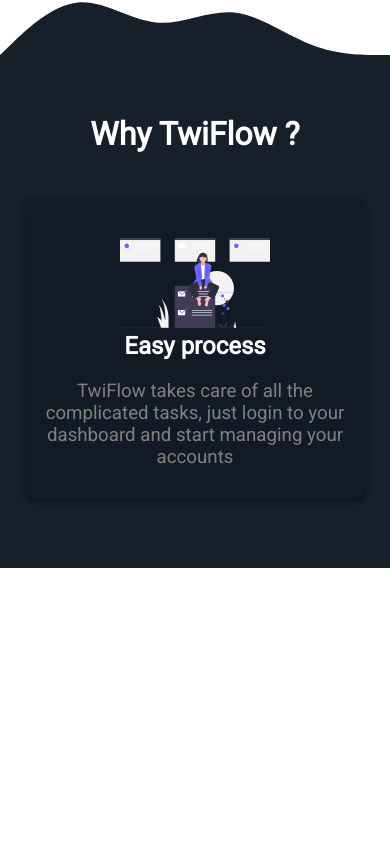
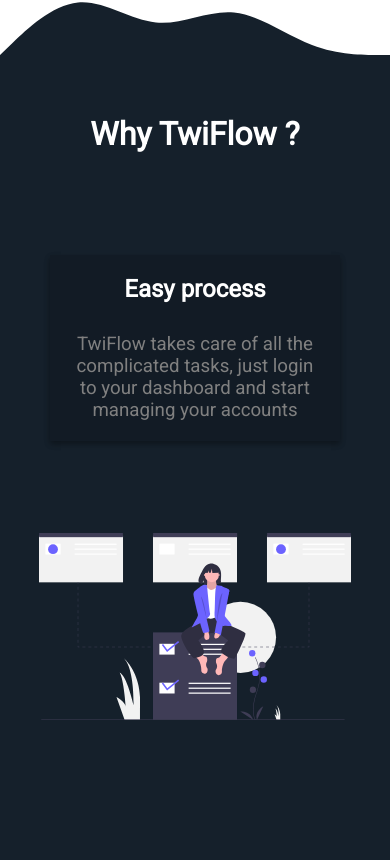
Before and after one commit to nextrie/twiflow.io, a React (Create React App) app: page / in a window 390 px wide. Shown: the part 864-1724 px from the top of the page. Before the commit the page ends 1432 px from the top, so only its background shows below. Built offline with nearby package versions, Linux system fonts and the light colour scheme; no server answers.

Commit message:
About section improvement

```diff
--- a/src/Pages/Home/Components/About/About.css
+++ b/src/Pages/Home/Components/About/About.css
@@ -26,6 +26,7 @@
 
 .aboutCards
 {
+	flex-direction: column;
 	padding-top: 45px;
 	display: flex;
 	justify-content: center;
--- a/src/Pages/Home/Components/About/About.js
+++ b/src/Pages/Home/Components/About/About.js
@@ -22,6 +22,19 @@
 						illustration={Organize}
 						title="Easy process"
 						description="TwiFlow takes care of all the complicated tasks, just login to your dashboard and start managing your accounts"
+						direction="left"
+					/>
+					<AboutCard
+						illustration={Organize}
+						title="Easy process"
+						description="TwiFlow takes care of all the complicated tasks, just login to your dashboard and start managing your accounts"
+						direction="right"
+					/>
+					<AboutCard
+						illustration={Organize}
+						title="Easy process"
+						description="TwiFlow takes care of all the complicated tasks, just login to your dashboard and start managing your accounts"
+						direction="left"
 					/>
 				</div>
 			</div>
--- a/src/Pages/Home/Components/About/About_Responsive.css
+++ b/src/Pages/Home/Components/About/About_Responsive.css
@@ -0,0 +1,7 @@
+@media screen and (max-width: 800px)
+{
+	.aboutCards
+	{
+		padding-top: 0;
+	}
+}
--- a/src/Pages/Home/Components/About/Components/AboutCard.css
+++ b/src/Pages/Home/Components/About/Components/AboutCard.css
@@ -1,24 +1,45 @@
 .aboutCardContainer
 {
 	display:flex;
-	flex-direction: column;
+	width: 60%;
 	align-items: center;
 	text-align: center;
+	justify-content: space-between;
 	padding: 20px;
 	border-radius: 10px;
-	width: 300px;
-	height: 260px;
 	margin: 20px;
-	margin-top: 0;
-	background-color: rgba(0, 0, 0, .15);
-	box-shadow: 0 3px 6px rgba(0,0,0,0.16), 0 3px 6px rgba(0,0,0,0.23);
+	margin-top: 40px;
+}
+
+.aboutCardContainer[direction="left"]
+{
+	flex-direction: row-reverse;
+}
+
+.aboutCardIllustrationContainer
+{
+	display: flex;
+}
+
+.aboutCardIllustrationContainer[direction="right"]
+{
+	justify-content: flex-end;
 }
 
 .aboutCardIllustrationContainer img
 {
 	margin-top: 20px;
 	height: auto;
+	width: 65%;
+}
+
+.aboutCardText
+{
 	width: 50%;
+	background-color: rgba(0, 0, 0, .15);
+	box-shadow: 0 3px 6px rgba(0,0,0,0.16), 0 3px 6px rgba(0,0,0,0.23);
+	padding: 20px;
+	height: 100%;
 }
 
 .aboutCardTitle
@@ -28,7 +49,8 @@
 
 .aboutCardDescription
 {
-	padding-top: 20px;
+	padding-top: 30px;
+	text-align: center;
 }
 
 .secondaryText
@@ -36,3 +58,30 @@
 	color: grey;
 	font-weight: lighter;
 }
+
+@media screen and (max-width: 1000px)
+{
+	.aboutCardContainer[direction="left"]
+	{
+		flex-direction: column;
+	}
+
+	.aboutCardContainer
+	{
+		width: 80%;
+		flex-direction: column;
+		min-height: 65vh;
+		justify-content: space-evenly;
+	}
+
+	.aboutCardText
+	{
+		width: 80%;
+	}
+
+	.aboutCardIllustrationContainer img
+	{
+		padding-top: 30px;
+		width: 100%;
+	}
+}
--- a/src/Pages/Home/Components/About/Components/AboutCard.js
+++ b/src/Pages/Home/Components/About/Components/AboutCard.js
@@ -5,13 +5,14 @@
 {
 	return (
 		<>
-
-			<div className="aboutCardContainer">
-				<div className="aboutCardIllustrationContainer">
+			<div direction={props.direction} className="aboutCardContainer">
+				<div className="aboutCardText">
+					<h2 className="aboutCardTitle">{props.title}</h2>
+					<h3 className="aboutCardDescription secondaryText">{props.description}</h3>
+				</div>
+				<div direction={props.direction} className="aboutCardIllustrationContainer">
 					<img src={props.illustration} alt="cardIllustration" />
 				</div>
-				<h2 className="aboutCardTitle">{props.title}</h2>
-				<h3 className="aboutCardDescription secondaryText">{props.description}</h3>
 			</div>
 		</>
 	);
```
